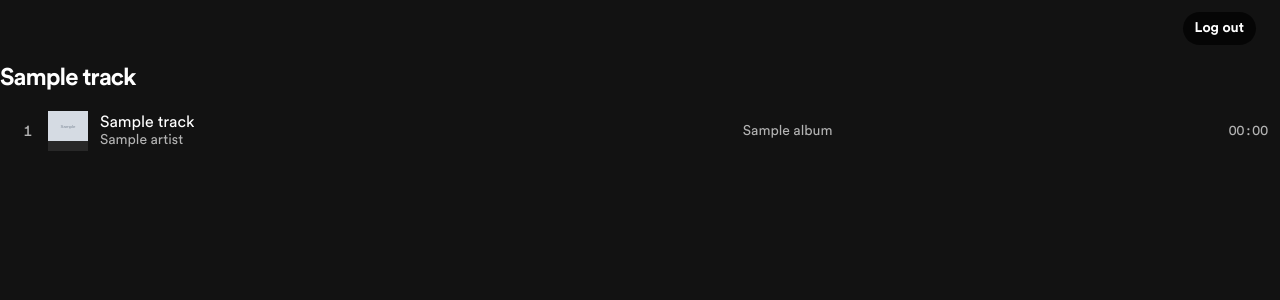
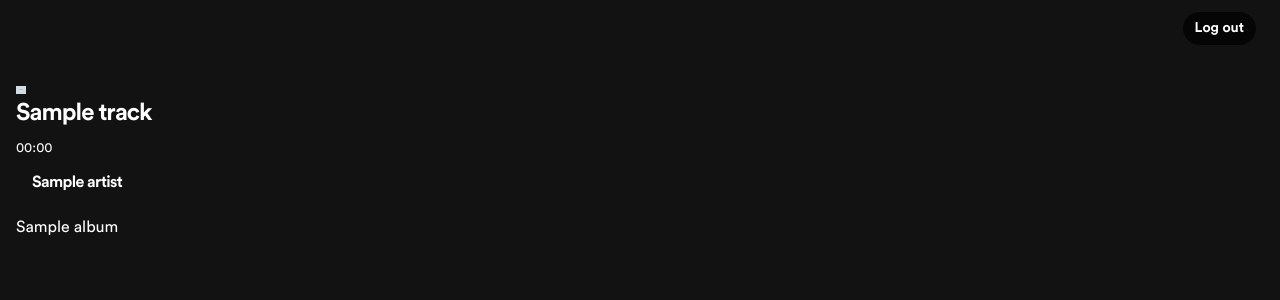
Before and after one commit to chekos/esporifai-deta, a FastAPI app: template templates/track.html.jinja in a window 1280 px wide. Shown: the top 300 px of the page. Run offline with FastAPI, Linux system fonts and the light colour scheme; the template is opened without the code that fills it: most values are stand-ins (such as "Sample title", 1, 10 or a date in 2020); grey boxes marked "Sample" are stand-in pictures.

Commit message:
fix track page

```diff
--- a/templates/partials/track.html.jinja
+++ b/templates/partials/track.html.jinja
@@ -5,6 +5,7 @@
 <li class="track__item">
     <div class="track__item__num">*</div>
     {% endif %}
+    <a href="/track/{{ track.id }}">
         <div class="track__item__title-group">
             <div class="track__item__img">
                 <img src="{{ track.album.images[2].url }}" alt="{{ track.name }}" />
@@ -20,6 +21,7 @@
                 </div>
             </div>
         </div>
+    </a>
     <div class="track__item__album overflow-ellipsis">
         {{ track.album.name }}
     </div>
--- a/templates/track.html.jinja
+++ b/templates/track.html.jinja
@@ -1,7 +1,26 @@
 {% extends "base.html.jinja" %}{% block title %}{{ title }}{% endblock %}
 {% block content %}
 <main>
-    <h2>{{ track.name }}</h2>
-    {% include 'partials/track.html.jinja' %}
+    <div class="styled-grid">
+        <ul class="styled-grid">
+            <div class="grid__item__inner">
+                <div style="width: {{ track.album.images[1].width }}px">
+                    <img src="{{ track.album.images[1].url }}" alt="{{ track.name }}" />
+                </div>
+                {% set mins = track.duration_ms // 60000 %}{% set secs = track.duration_ms % 60000 // 1000 %}
+                <h2>{{ track.name }}</h2><small>{{ '%02d' % mins }}:{{ '%02d' % secs }}</small>
+                <ul class="styled-grid">
+                    <div class="grid__item__inner">
+                        {% for artist in track.artists %}
+                        <h4>{{ artist.name }}</h4>
+                        {% endfor %}
+                    </div>
+                </ul>
+                <div>
+                    {{ track.album.name }}
+                </div>
+            </div>
+    </div>
+    </ul>
 </main>
 {% endblock %}
```
Lines whose indentation alone changed are shown as unchanged.
